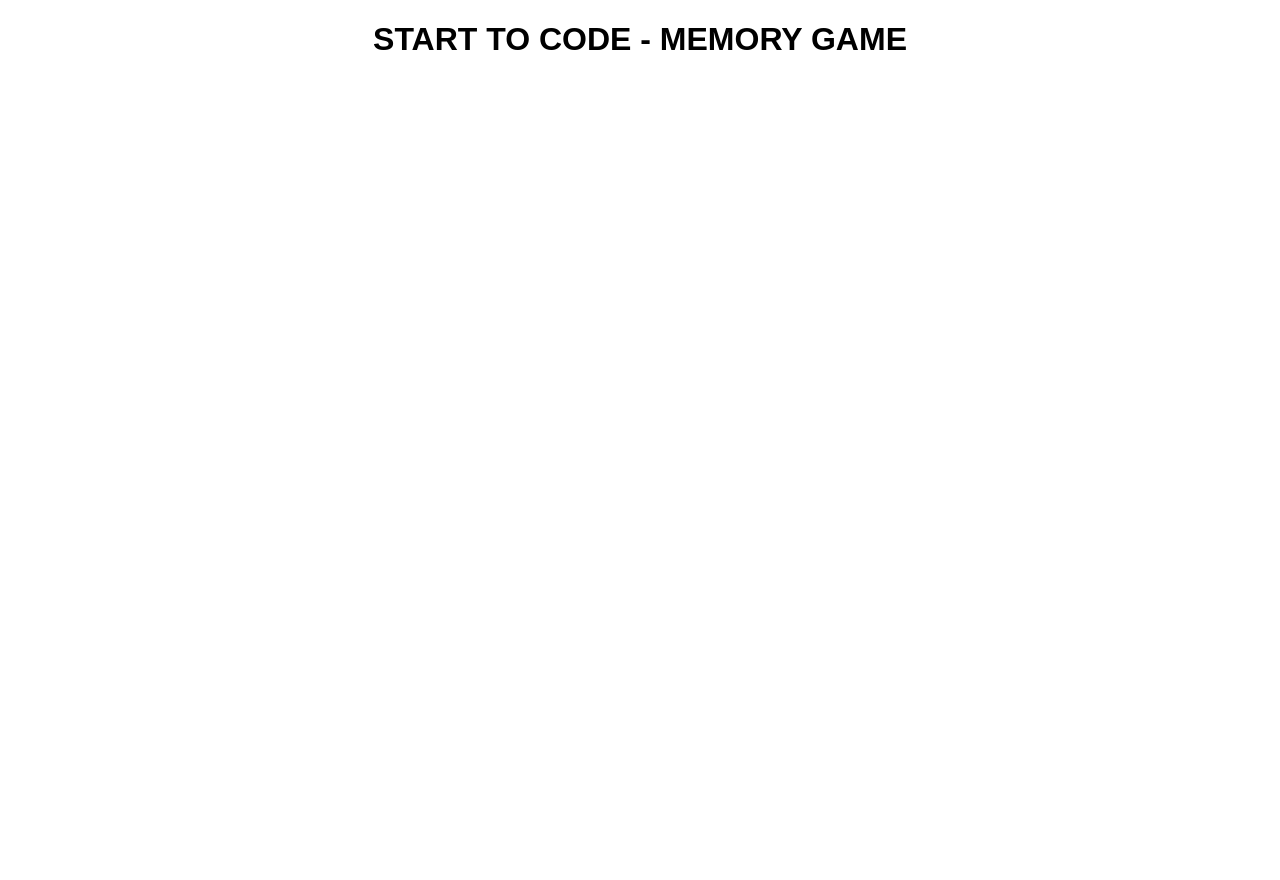
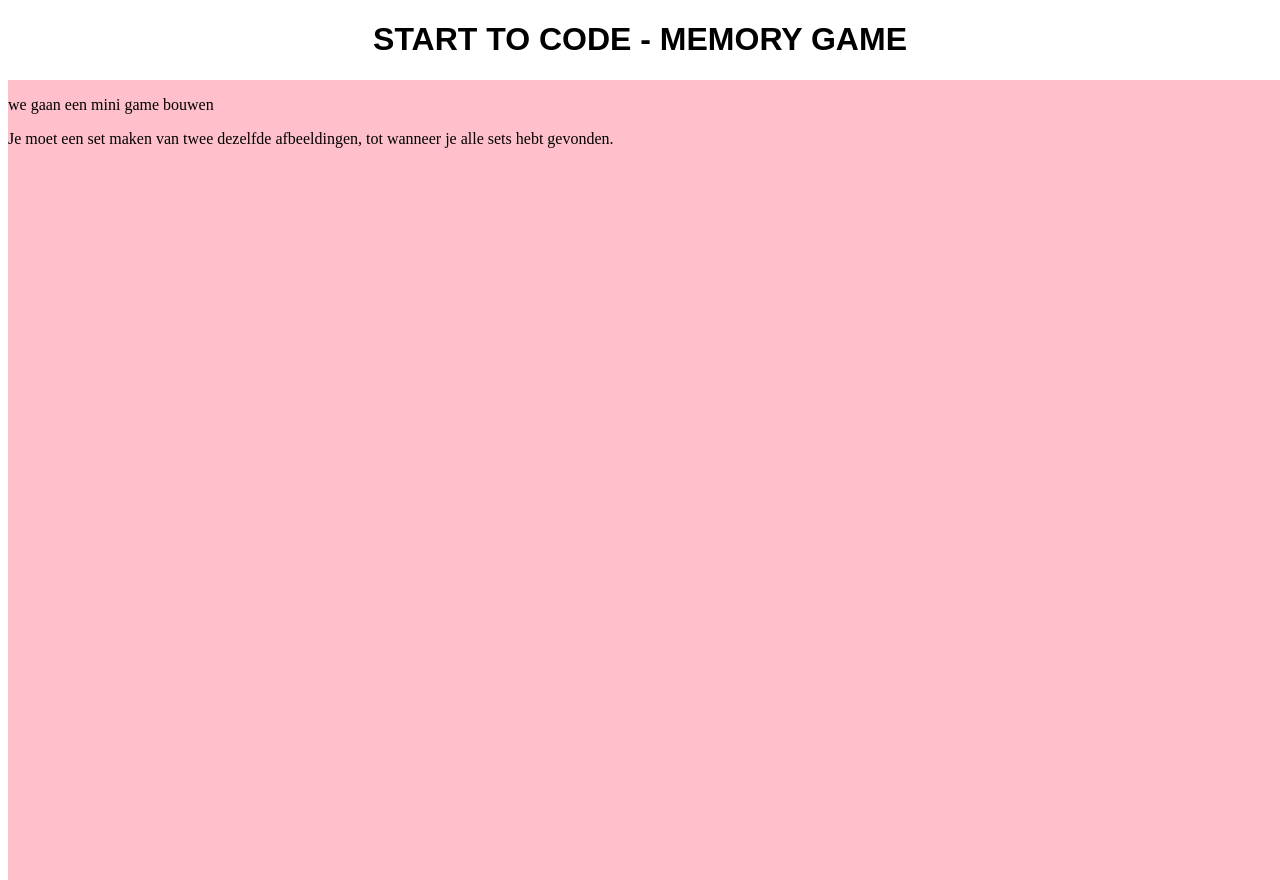
Before and after one commit to pgmgent-atwork2/project-1-workshop-start-2-code-lore-tyson, a plain HTML site: page uitleg.html in a window 1280 px wide. Before the commit the page ends 800 px from the top, so only its background shows below. Drawn offline with Linux system fonts and the light colour scheme.

Commit message:
added container + styled

```diff
--- a/assets/CSS/main.css
+++ b/assets/CSS/main.css
@@ -17,9 +17,17 @@ img.memory-game__card {
   overflow: hidden;
 }
 
-
 h1{
   text-align: center;
   text-transform: uppercase;
   font-family: Arial, Helvetica, sans-serif;
 }
+
+.container{
+  background-color: pink;
+  width: 100%;
+  height: 100%;
+  position: absolute;
+  padding: 0;
+  margin: 0;
+}
--- a/uitleg.html
+++ b/uitleg.html
@@ -11,7 +11,10 @@
       <h1>Start to code - Memory Game</h1>
     </header>
     <div class="container">
-
+      <div class="container-contents">
+        <p>we gaan een mini game bouwen</p>
+        <p>Je moet een set maken van twee dezelfde afbeeldingen, tot wanneer je alle sets hebt gevonden.</p>
+      </div>
     </div>
   </body>
 </html>
```
